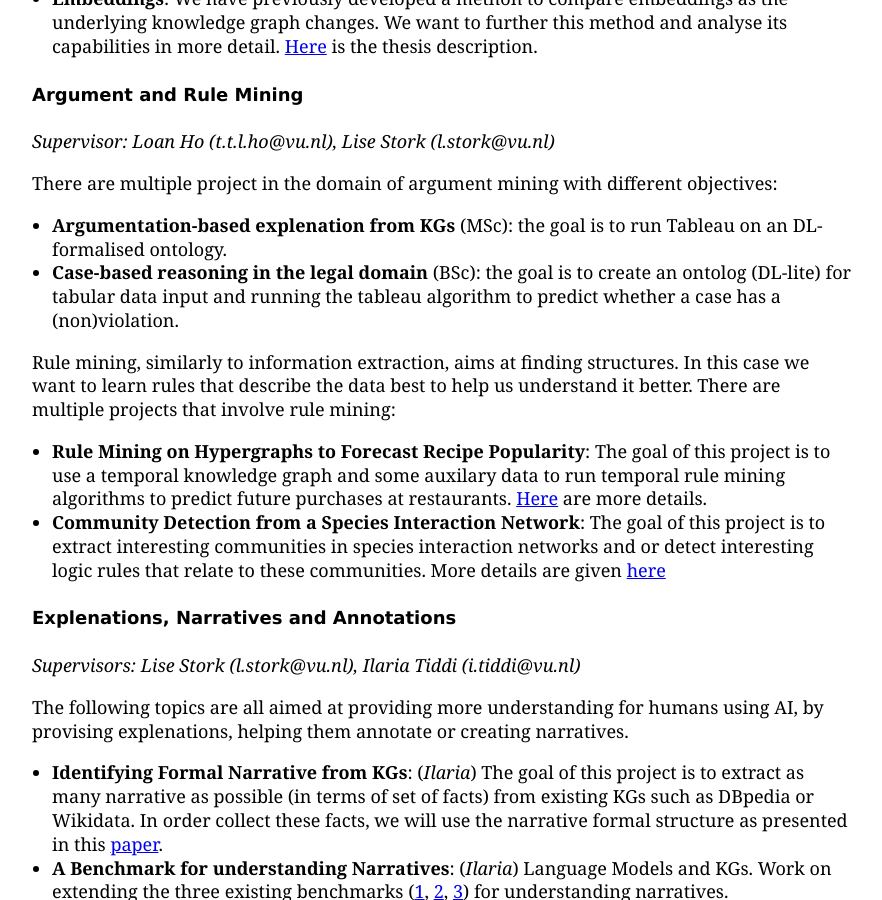
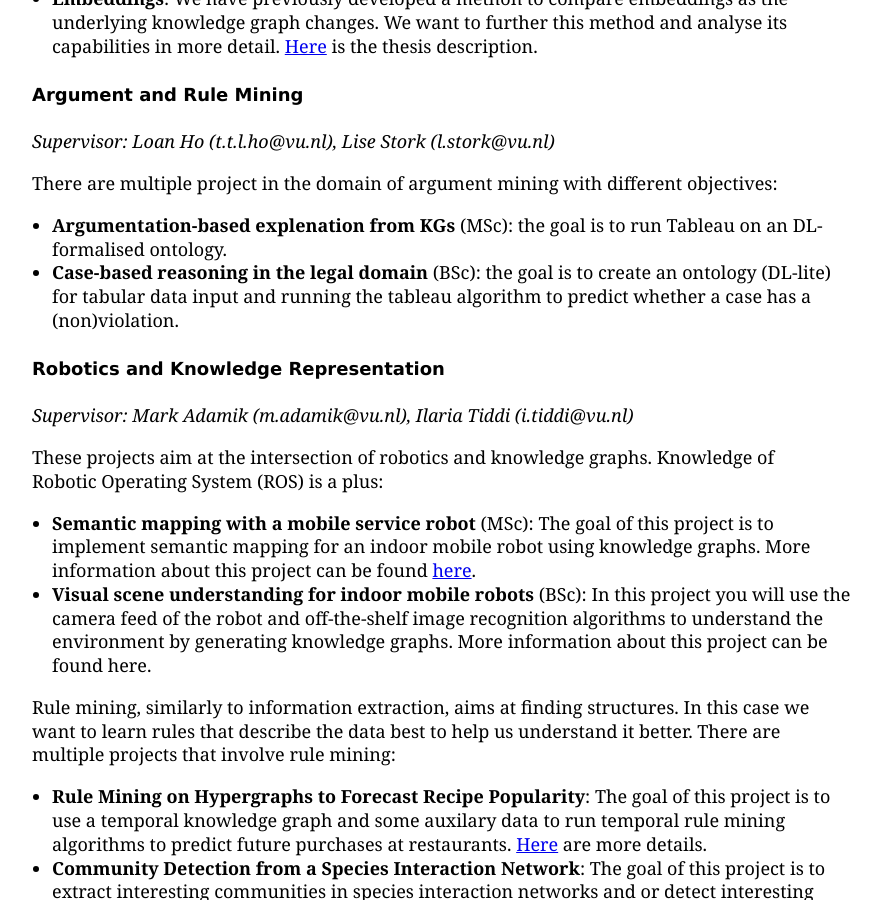
Before and after one commit to kai-vu/site, a Jekyll site: the page built from theses/index.md, in a window 1280 px wide and 900 px high, scrolled down 2096 px. Shown: the whole window, without its empty margins (208-1090 px from the left). Built offline with Jekyll 4.4.1, drawn with Linux system fonts in a browser that asks for light colours; our own code applies the rules of GitHub Pages for plain Markdown files.

Commit message:
added Mark's projects

```diff
--- a/theses/index.md
+++ b/theses/index.md
@@ -63,7 +63,15 @@ Ontologies model specific domains. As domains evolve over time, ontologies have
 
 There are multiple project in the domain of argument mining with different objectives:
 - **Argumentation-based explenation from KGs** (MSc): the goal is to run Tableau on an DL-formalised ontology.
-- **Case-based reasoning in the legal domain** (BSc): the goal is to create an ontolog (DL-lite) for tabular data input and running the tableau algorithm to predict whether a case has a (non)violation.
+- **Case-based reasoning in the legal domain** (BSc): the goal is to create an ontology (DL-lite) for tabular data input and running the tableau algorithm to predict whether a case has a (non)violation.
+
+
+#### Robotics and Knowledge Representation
+*Supervisor: Mark Adamik (m.adamik@vu.nl), Ilaria Tiddi (i.tiddi@vu.nl)*
+
+These projects aim at the intersection of robotics and knowledge graphs. Knowledge of Robotic Operating System (ROS) is a plus:
+- **Semantic mapping with a mobile service robot** (MSc): The goal of this project is to implement semantic mapping for an indoor mobile robot using knowledge graphs. More information about this project can be found <a href="AM_semmap">here</a>.
+- **Visual scene understanding for indoor mobile robots** (BSc): In this project you will use the camera feed of the robot and off-the-shelf image recognition algorithms to understand the environment by generating knowledge graphs. More information about this project can be found <a ref="AM_vsu">here</a>.
 
 Rule mining, similarly to information extraction, aims at finding structures. In this case we want to learn rules that describe the data best to help us understand it better. There are multiple projects that involve rule mining:
 - **Rule Mining on Hypergraphs to Forecast Recipe Popularity**: The goal of this project is to use a temporal knowledge graph and some auxilary data to run temporal rule mining algorithms to predict future purchases at restaurants. <a href="LS_tempfor">Here</a> are more details.
```
Also changed, not shown: theses/AM_semmap.md (added, +36 -0 lines), theses/AM_vsu.md (added, +41 -0 lines).
